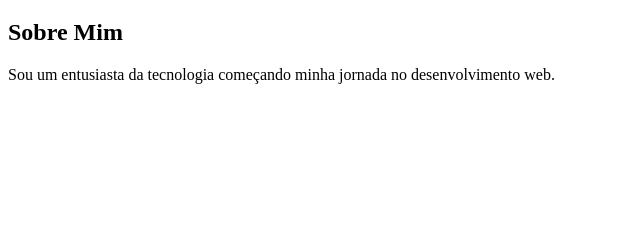
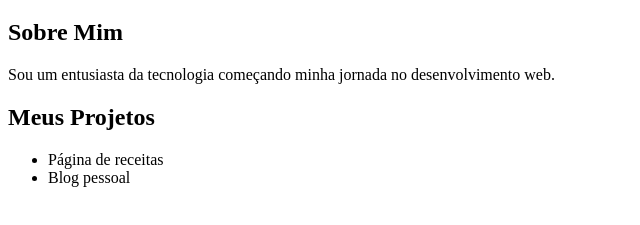
Before and after one commit to rodolfo-brand/aprendendo-html-do-zero, a plain HTML site: page index.html in a window 1280 px wide. Shown: the part 61-286 px from the top of the page, without its empty margins (0-640 px from the left). Drawn offline with Linux system fonts and the light colour scheme.

Commit message:
adicionei um a lista de projetos

```diff
--- a/index.html
+++ b/index.html
@@ -12,10 +12,17 @@
     <header>
         <h1>Bem-vindo ao Meu Primeiro Site!</h1>
     </header>
-        <main>
+    <main>
         <section>
             <h2>Sobre Mim</h2>
             <p>Sou um entusiasta da tecnologia começando minha jornada no desenvolvimento web.</p>
+        </section>
+        <section>
+            <h2>Meus Projetos</h2>
+            <ul>
+                <li>Página de receitas</li>
+                <li>Blog pessoal</li>
+            </ul>
         </section>
     </main>
 </body>
```
